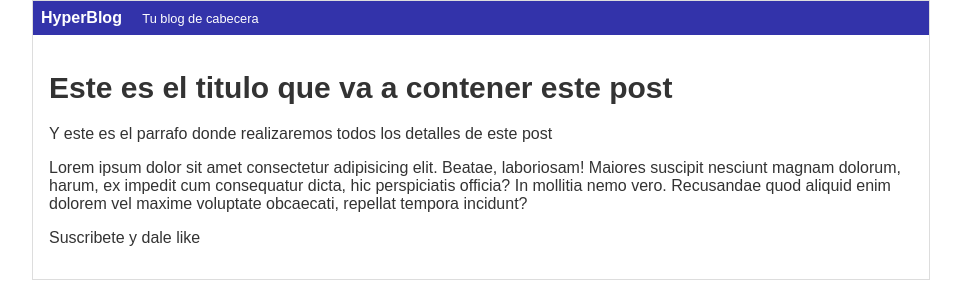
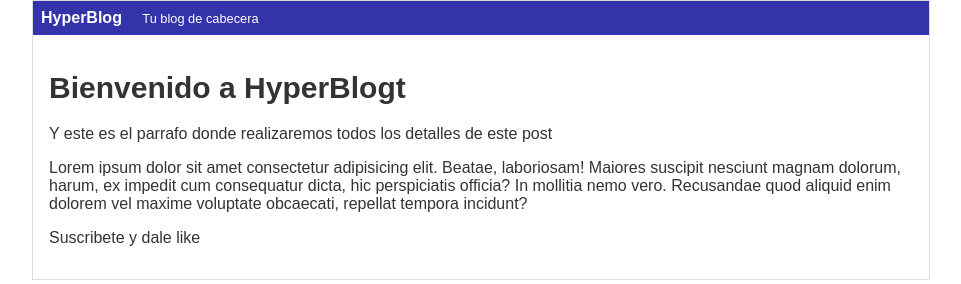
Before and after one commit to johandavidcm/Curso-Git, a plain HTML site: page index.html in a window 1280 px wide. Shown: the whole page, without its empty margins (159-1120 px from the left). Drawn offline with Linux system fonts and the light colour scheme.

Commit message:
Cambio al titulo del blogspot
Porque yes

```diff
--- a/index.html
+++ b/index.html
@@ -13,7 +13,7 @@
             <span id="tagline">Tu blog de cabecera</span>
         </div>
         <div id="post">
-            <h1>Este es el titulo que va a contener este post</h1>
+            <h1>Bienvenido a HyperBlogt</h1>
             <p>Y este es el parrafo donde realizaremos todos los detalles de este post</p>
             <p>Lorem ipsum dolor sit amet consectetur adipisicing elit. Beatae,
                 laboriosam! Maiores suscipit nesciunt magnam dolorum, harum, ex
```
